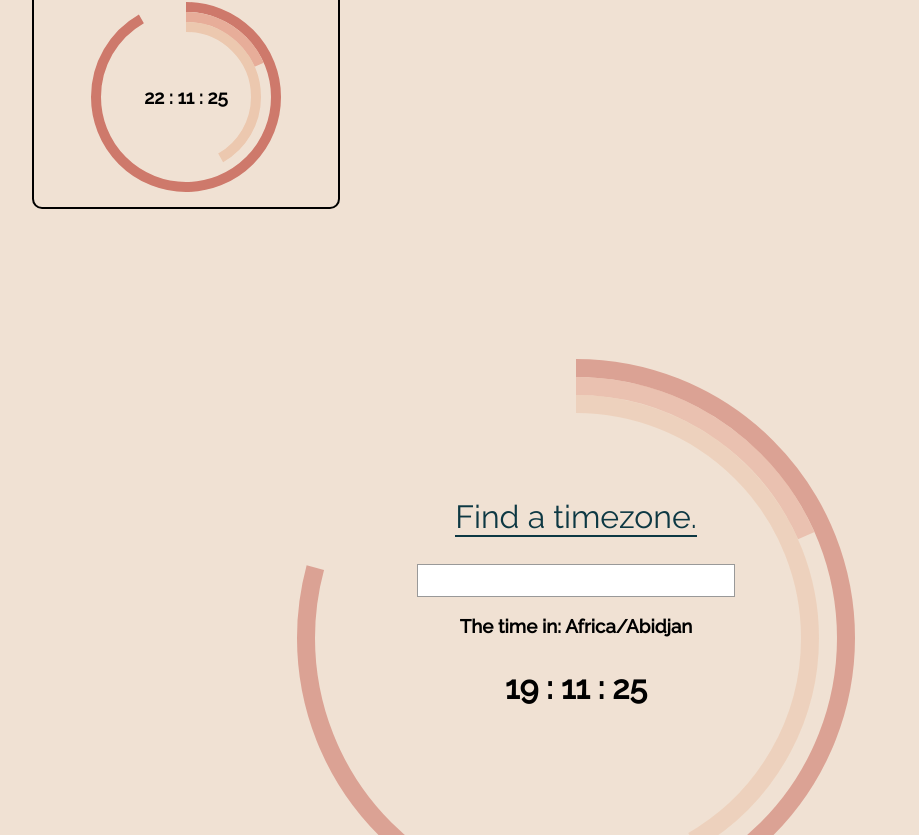
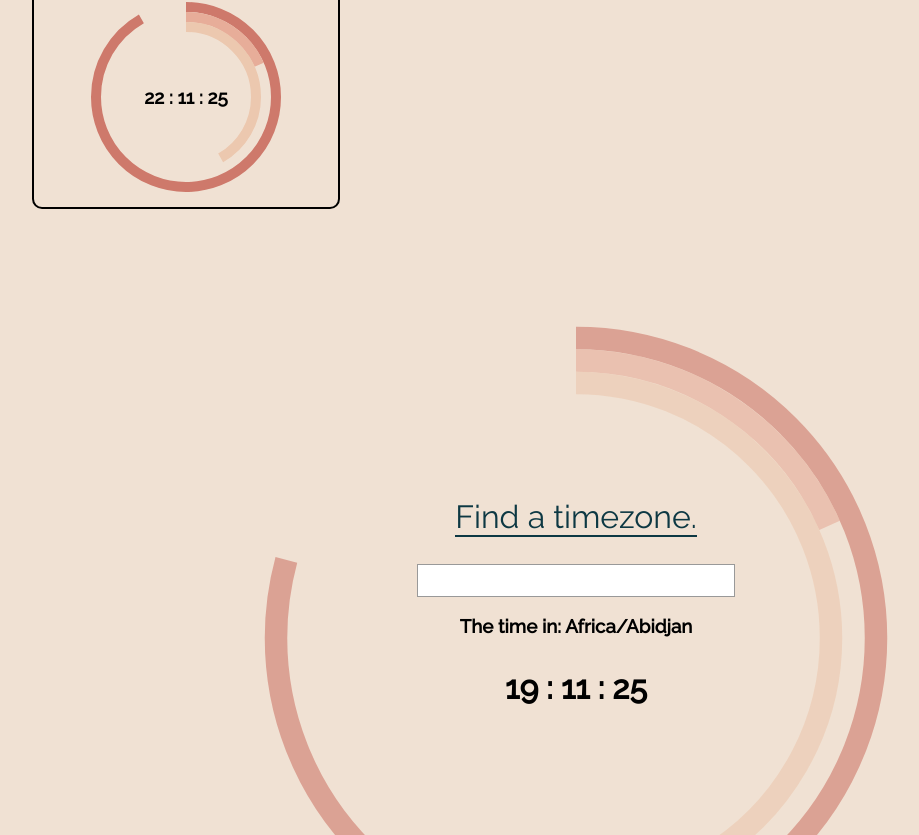
Before and after one commit to conermurphy/SVG-World-Clocks, a React (Create React App) app: page / in a window 1280 px wide. Shown: the part 2045-2880 px from the top of the page, without its empty margins (64-983 px from the left). Built offline with nearby package versions, Linux system fonts and the light colour scheme.

Commit message:
Redesigned choice clock

```diff
--- a/src/components/ChoiceSVGCircle.js
+++ b/src/components/ChoiceSVGCircle.js
@@ -1,12 +1,12 @@
 import React from 'react';
 import SVGCircleStyles from "./SVGCircleStyles.module.css";
 
-let cx = `37.5vw`;
-let cy = `37.5vh`;
-let sw = `2.25%`;
-let hourDA = Math.max(2 * Math.PI * (window.innerHeight * 0.3375), 1149.351672316);
-let minuteDA = Math.max(2 * Math.PI * (window.innerHeight * 0.315), 1191.763173139);
-let secondDA = Math.max(2 * Math.PI * (window.innerHeight * 0.2925), 848.230016469);
+let cx = `50`;
+let cy = `50`;
+let sw = `3px`;
+let hourDA = Math.max(2 * Math.PI * 40);
+let minuteDA = Math.max(2 * Math.PI * 37);
+let secondDA = Math.max(2 * Math.PI * 34);
 
 
 const ChoiceSVGCircle = ({ type, hour, minute, second }) => {
@@ -15,11 +15,11 @@ const ChoiceSVGCircle = ({ type, hour, minute, second }) => {
   const secondRadius = secondDA - ((secondDA/60) * second);
 
   if (type === "hour") {
-    return (<svg id="choiceHourCircle" className={SVGCircleStyles.choiceHourCircleSvg} style={{width: `75vw`, height: `75vh`}}><circle fill="none" stroke="#CE796B" strokeWidth={sw} cx={cx} cy={cy} r="33.75vh" style={{strokeDashoffset: hourRadius, strokeDasharray: hourDA}}/></svg>);
+    return (<svg id="choiceHourCircle" className={SVGCircleStyles.choiceHourCircleSvg} viewBox={`0 0 100 100`} style={{width: `750`, height: `750`}}><circle fill="none" stroke="#CE796B" strokeWidth={sw} cx={cx} cy={cy} r="40" style={{strokeDashoffset: hourRadius, strokeDasharray: hourDA}}/></svg>);
   } else if (type === "minute") {
-    return (<svg id="choiceMinuteCircle" className={SVGCircleStyles.choiceMinuteCircleSvg} style={{width: `75vw`, height: `75vh`}}><circle fill="none" stroke="#E7AD99" strokeWidth={sw} cx={cx} cy={cy} r="31.5vh" style={{strokeDashoffset: minuteRadius, strokeDasharray: minuteDA}}/></svg>);
+    return (<svg id="choiceMinuteCircle" className={SVGCircleStyles.choiceMinuteCircleSvg} viewBox={`0 0 100 100`} style={{width: `750`, height: `750`}}><circle fill="none" stroke="#E7AD99" strokeWidth={sw} cx={cx} cy={cy} r="37" style={{strokeDashoffset: minuteRadius, strokeDasharray: minuteDA}}/></svg>);
   } else {
-    return (<svg id="choiceSecondCircle" className={SVGCircleStyles.choiceSecondCircleSvg} style={{width: `75vw`, height: `75vh`}}><circle fill="none" stroke="#ECC8AF" strokeWidth={sw} cx={cx} cy={cy} r="29.25vh" style={{strokeDashoffset: secondRadius, strokeDasharray: secondDA}}/></svg>);
+    return (<svg id="choiceSecondCircle" className={SVGCircleStyles.choiceSecondCircleSvg} viewBox={`0 0 100 100`} style={{width: `750`, height: `750`}}><circle fill="none" stroke="#ECC8AF" strokeWidth={sw} cx={cx} cy={cy} r="34" style={{strokeDashoffset: secondRadius, strokeDasharray: secondDA}}/></svg>);
   }
 
 };
```
